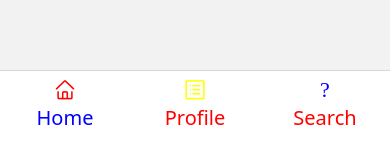
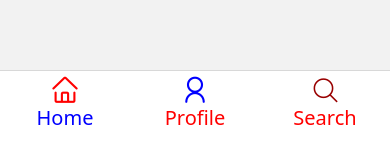
Before and after one commit to ahmadkhan-afzali/Dictionary, a React Native app: screen / in a window 390 px wide. Shown: the part 654-815 px from the top of the page. Built offline with nearby package versions, Linux system fonts and the light colour scheme.

Commit message:
dictionary index page and HomePage and Navigation  project

```diff
--- a/App.jsx
+++ b/App.jsx
@@ -10,7 +10,11 @@ import { NavigationContainer } from '@react-navigation/native';
 import { createBottomTabNavigator } from '@react-navigation/bottom-tabs';
 // import Icon from 'react-native-vector-icons/FontAwesome';
 // import above library but instead of FontAwesome type your own Icon code from library. As below AntDesign-> is code of icon
-import Icon from 'react-native-vector-icons/AntDesign';
+import AntDesign from 'react-native-vector-icons/AntDesign';
+import EvilIcons from 'react-native-vector-icons/EvilIcons';
+
+
+
 
 
 
@@ -81,16 +85,18 @@ function TabNavigator(){
     >
       <Tab.Screen name='Home' component={Home}
       options={{
-        tabBarActiveTintColor:'blue',
+        // tabBarActiveTintColor:'blue',
         tabBarIcon:() =>(
-          <Icon name="home" size={22} color="red" />
+          <AntDesign name="home" size={30} color="red" />
+          // Note: name is home why? bcs in the library was named as home.
         )
       }}/>
       <Tab.Screen name='Profile' component={Profile}
       options={{
         tabBarActiveTintColor:'yellow',
         tabBarIcon:() =>(
-          <Icon name="profile" size={22} color="yellow"/>
+          <AntDesign name="user" size={30} color="blue"/>
+          // Note: name is user why? bcs in the library was named user.
         )
       }}
       />
@@ -98,7 +104,8 @@ function TabNavigator(){
       options={{
         tabBarActiveTintColor:'blue',
         tabBarIcon:()=>(
-          <Icon name="search" size={22} color='blue' />
+          <EvilIcons name="search" size={38} color="#900" />
+          // Note: name is search why? bcs in the library was named as search.
         )
       }}
       />
```
